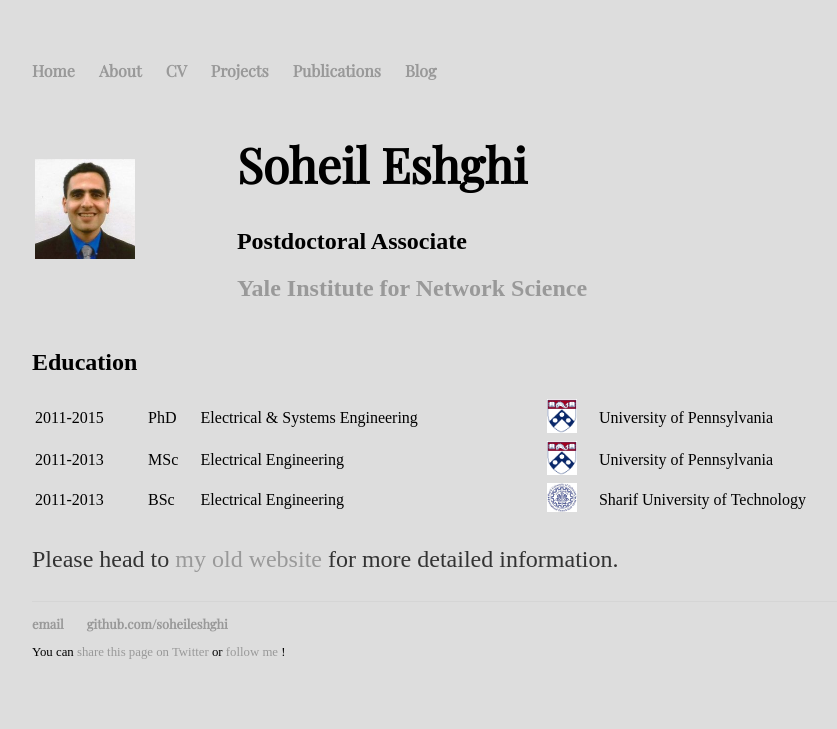
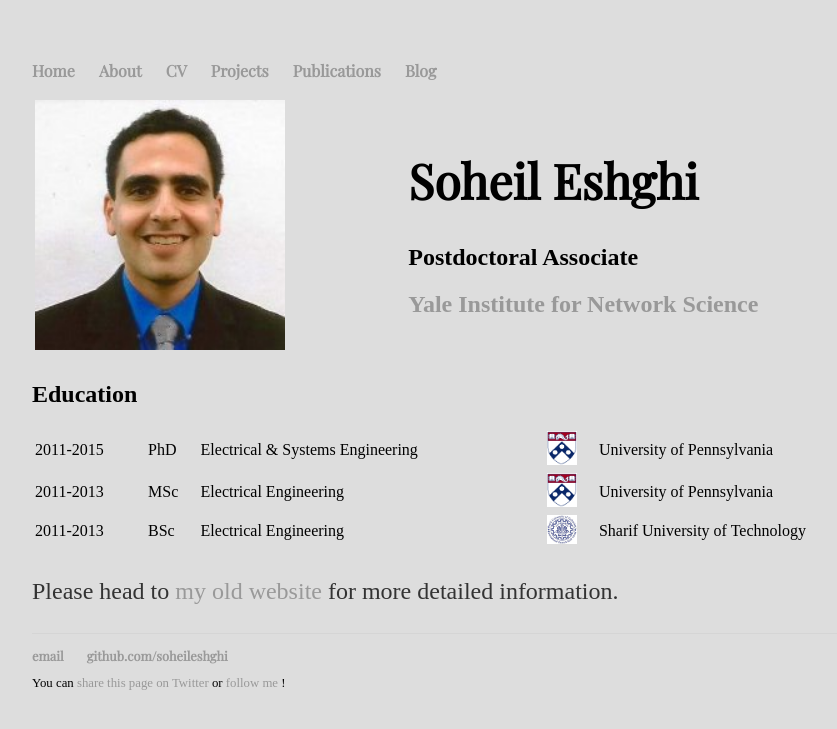
Before and after one commit to SoheilEshghi/SoheilEshghi.github.io, a Jekyll site: the page built from index.html, in a window 1280 px wide. Shown: the top 729 px of the page, without its empty margins (160-997 px from the left). Built offline with Jekyll 4.4.1, drawn with Linux system fonts in a browser that asks for light colours.

Commit message:
image resizing

```diff
--- a/index.html
+++ b/index.html
@@ -7,7 +7,7 @@ title: Soheil Eshghi
 
 	<table style="width:100%">
 	<tr>
-		<td><img src="images/soheil.jpg" style="width:100px;"></td>
+		<td><img src="images/soheil.jpg" style="width:250px;"></td>
 		<td><h1>Soheil Eshghi</h1>
 		<h2>Postdoctoral Associate</h2>
 		<h2><a href="http://yins.yale.edu/">Yale Institute for Network Science</a></h2>
```
